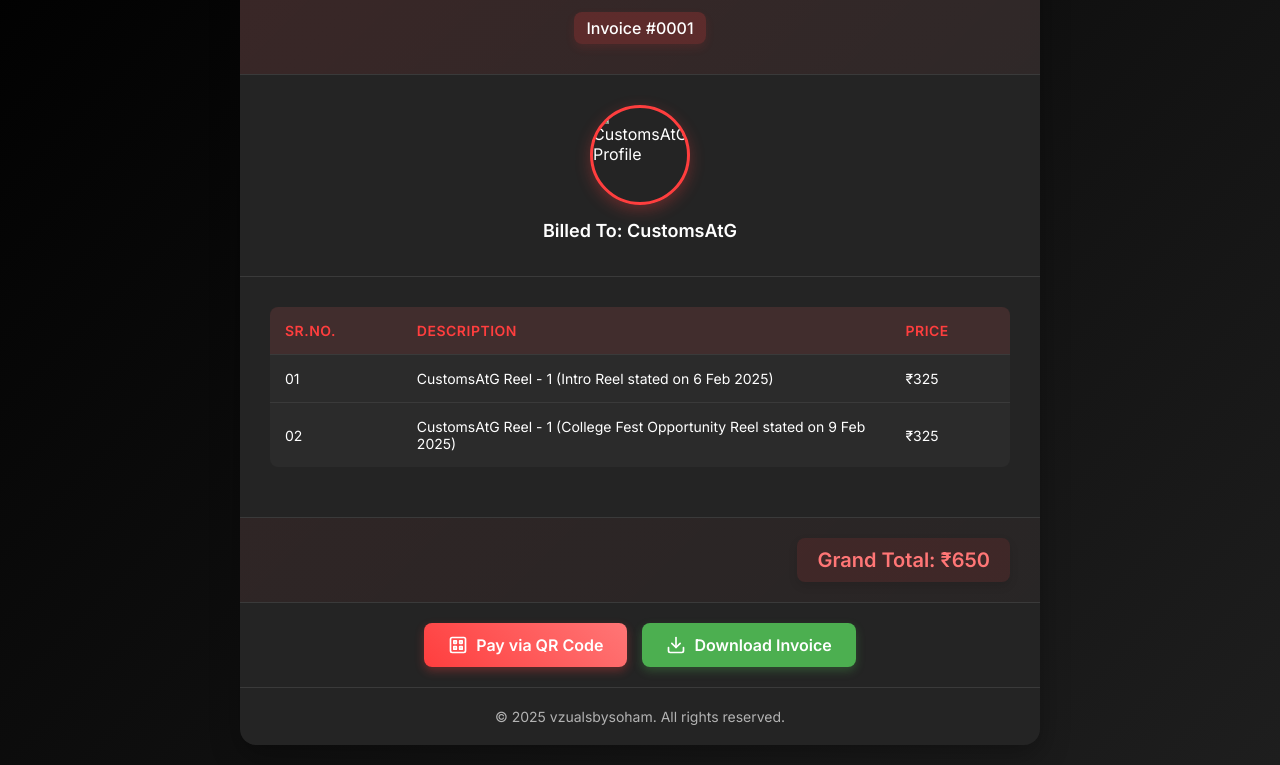
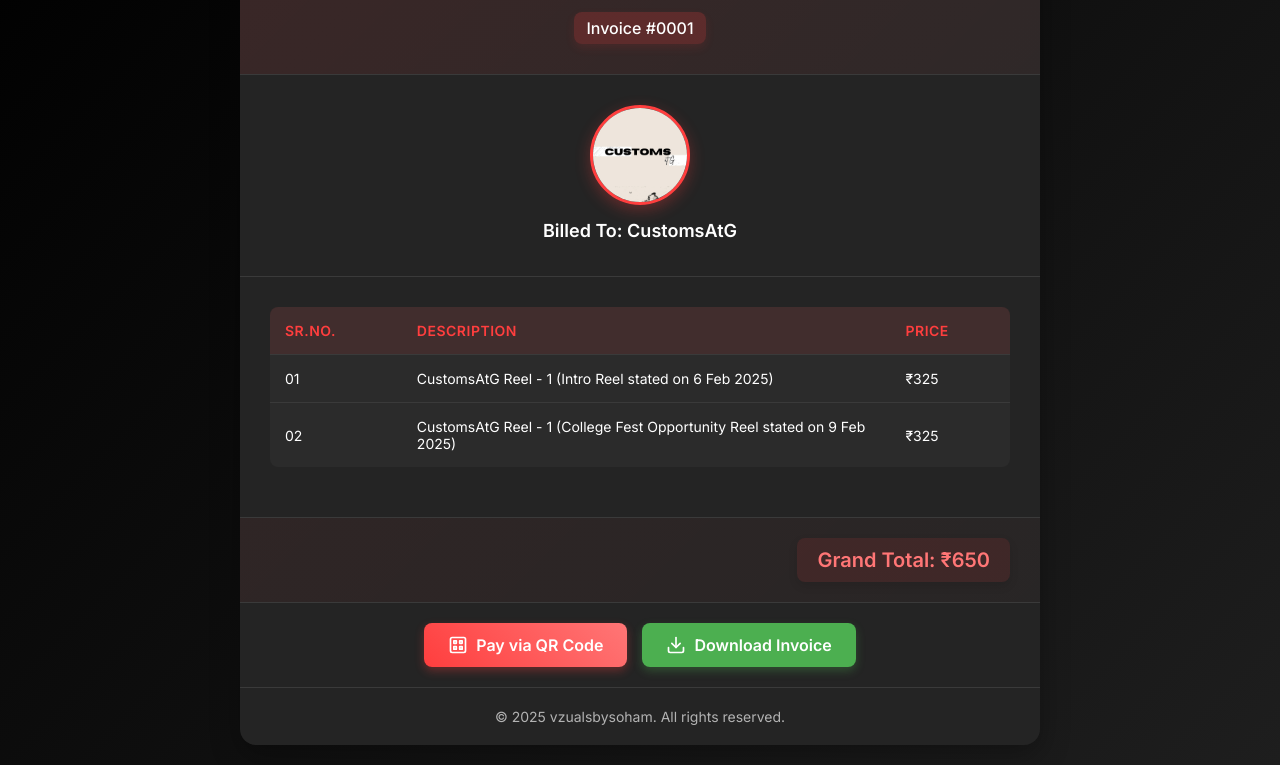
Before and after one commit to SohamMedley/customsatgreelinvoice-feb-25-, a plain HTML site: page index.html in a window 1280 px wide. Shown: the part 109-874 px from the top of the page. Drawn offline with Linux system fonts and the light colour scheme.

Commit message:
Update index.html

```diff
--- a/index.html
+++ b/index.html
@@ -517,7 +517,7 @@
             </div>
 
             <div class="client-section">
-                <img src="customsatg/jpg" alt="CustomsAtG Profile" class="profile-image">
+                <img src="customsatg.png" alt="CustomsAtG Profile" class="profile-image">
                 <h2 class="client-name">Billed To: CustomsAtG</h2>
             </div>
 
```
